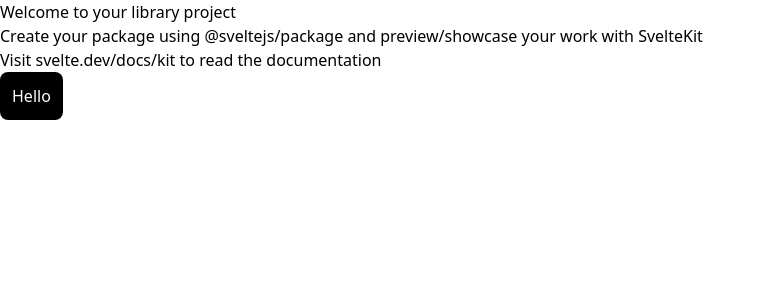
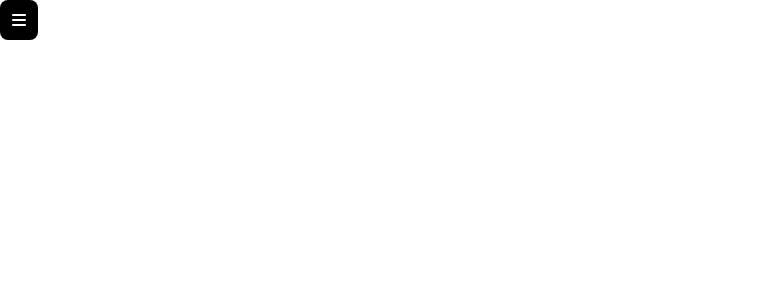
Before and after one commit to Laptop-Salad/LoxoUI, a SvelteKit app: page / in a window 1280 px wide. Shown: the top 300 px of the page, without its empty margins (0-766 px from the left). Built offline with nearby package versions, Linux system fonts and the light colour scheme.

Commit message:
feat: compile loxoui.css

```diff
--- a/package.json
+++ b/package.json
@@ -1,6 +1,6 @@
 {
 	"name": "loxoui",
-	"version": "0.0.11",
+	"version": "0.0.12",
 	"scripts": {
 		"dev": "vite dev",
 		"build": "vite build && npm run prepack",
@@ -26,7 +26,7 @@
 			"types": "./dist/index.d.ts",
 			"svelte": "./dist/index.js"
 		},
-		"./loxoui.css": "./lib/loxoui.css"
+		"./loxoui.css": "./dist/loxoui.css"
 	},
 	"peerDependencies": {
 		"svelte": "^5.0.0"
--- a/src/app.html
+++ b/src/app.html
@@ -4,6 +4,9 @@
 		<meta charset="utf-8" />
 		<link rel="icon" href="%sveltekit.assets%/favicon.png" />
 		<meta name="viewport" content="width=device-width, initial-scale=1" />
+
+		<script src="https://kit.fontawesome.com/0e98857287.js" crossorigin="anonymous"></script>
+
 		%sveltekit.head%
 	</head>
 	<body data-sveltekit-preload-data="hover">
--- a/src/routes/+page.svelte
+++ b/src/routes/+page.svelte
@@ -1,9 +1,8 @@
 <script>
-import {Button} from "$lib";
+    import {Bottom, BottomTab, Button, Drawer, DrawerTab} from "$lib";
 </script>
 
-<h1>Welcome to your library project</h1>
-<p>Create your package using @sveltejs/package and preview/showcase your work with SvelteKit</p>
-<p>Visit <a href="https://svelte.dev/docs/kit">svelte.dev/docs/kit</a> to read the documentation</p>
 
-<Button>Hello</Button>
+<Drawer>
+    <DrawerTab>Hello</DrawerTab>
+</Drawer>
```
